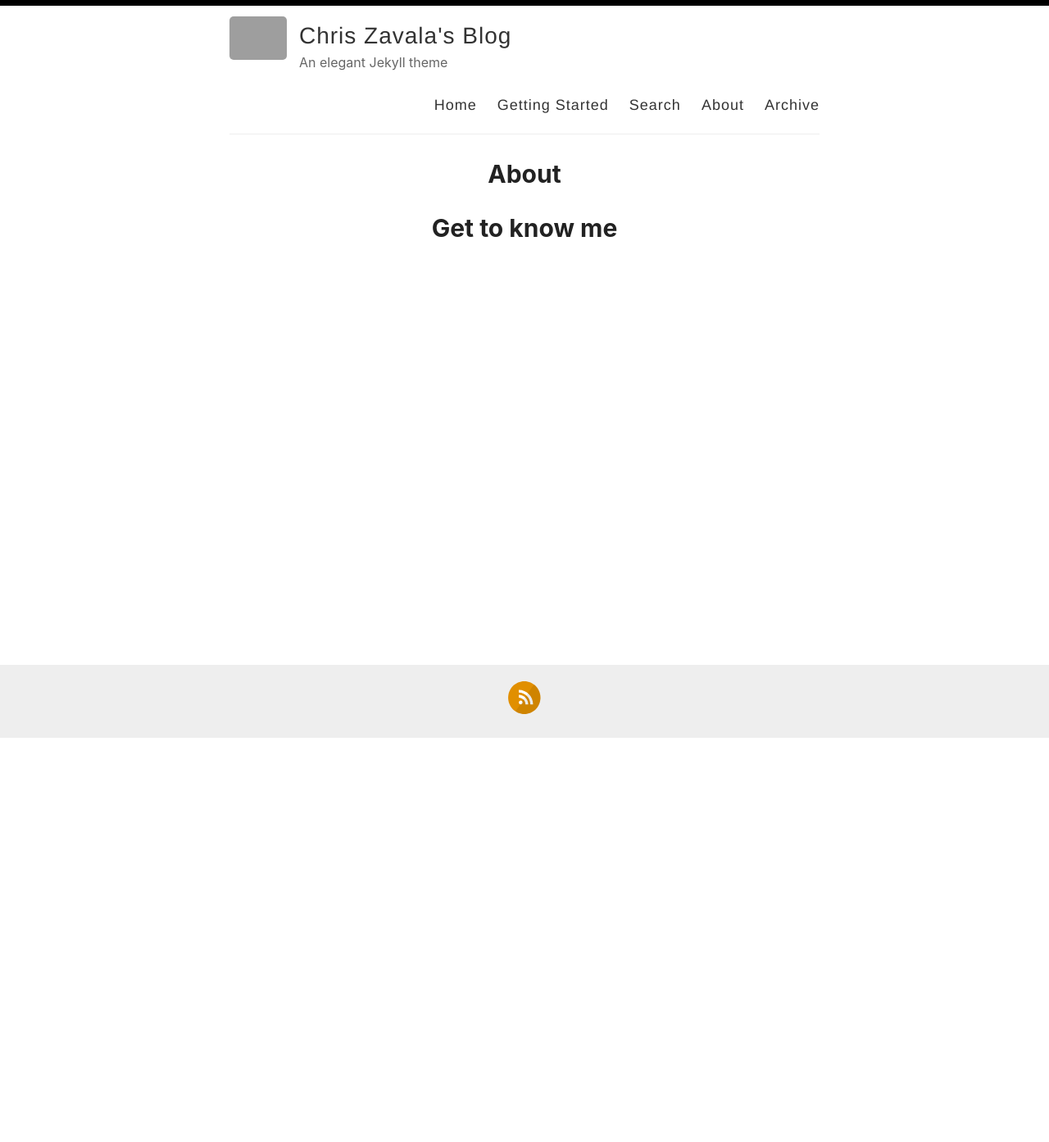
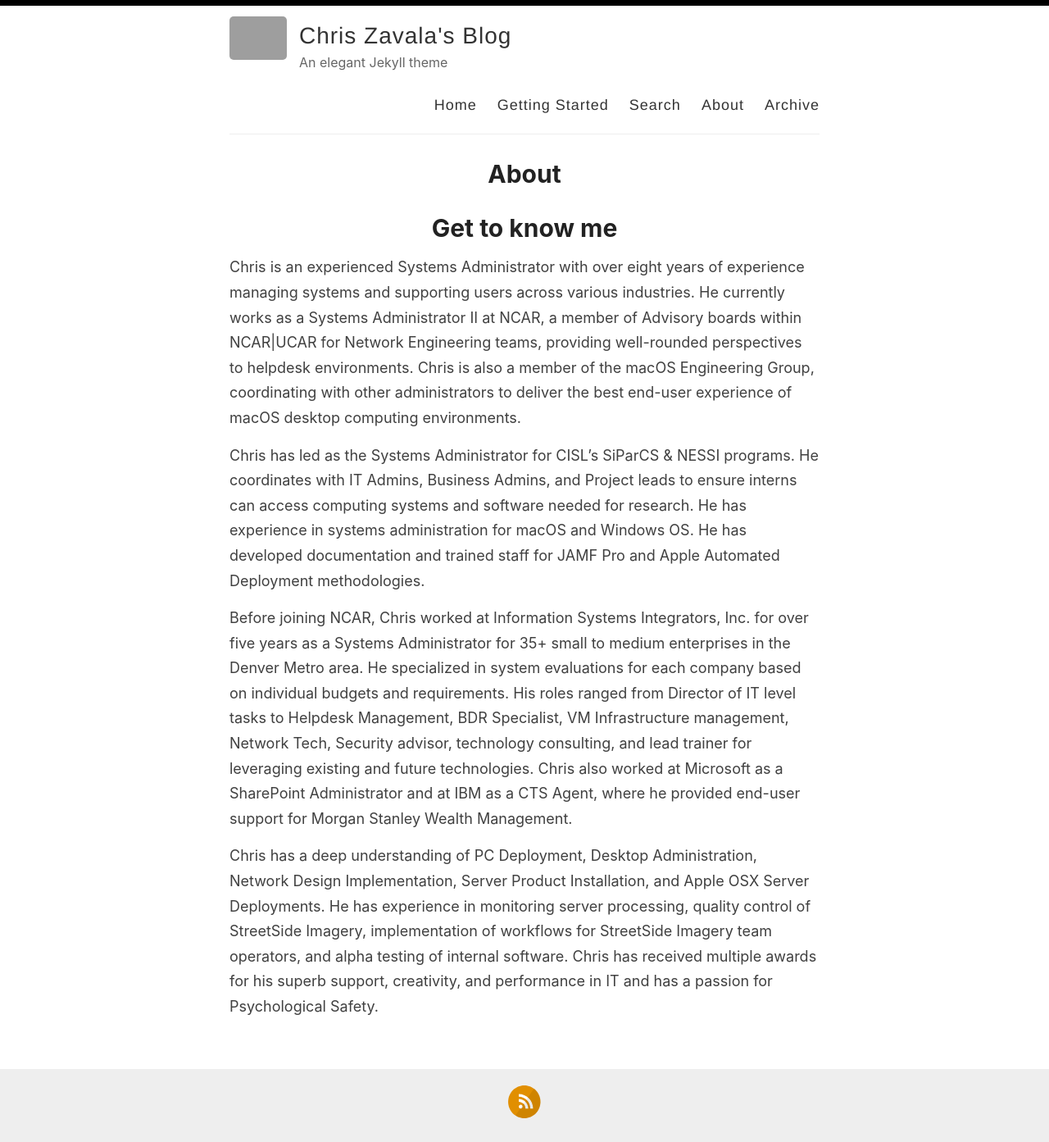
Before and after one commit to zavalalabs/zavalalabs.github.io, a Jekyll site: the page built from _pages/about.md, in a window 1280 px wide. Shown: the whole page at 82% size. Built offline with Jekyll 4.4.1, drawn with Linux system fonts in a browser that asks for light colours; before the commit the page ends 901 px from its top, so only the background shows below that; grey boxes are pictures that could not be loaded.

Commit message:
Add Linkedin summary

```diff
--- a/_pages/about.md
+++ b/_pages/about.md
@@ -5,3 +5,10 @@ permalink: /about/
 ---
 
 # Get to know me
+Chris is an experienced Systems Administrator with over eight years of experience managing systems and supporting users across various industries. He currently works as a Systems Administrator II at NCAR, a member of Advisory boards within NCAR|UCAR for Network Engineering teams, providing well-rounded perspectives to helpdesk environments. Chris is also a member of the macOS Engineering Group, coordinating with other administrators to deliver the best end-user experience of macOS desktop computing environments.
+
+Chris has led as the Systems Administrator for CISL's SiParCS & NESSI programs. He coordinates with IT Admins, Business Admins, and Project leads to ensure interns can access computing systems and software needed for research. He has experience in systems administration for macOS and Windows OS. He has developed documentation and trained staff for JAMF Pro and Apple Automated Deployment methodologies.
+
+Before joining NCAR, Chris worked at Information Systems Integrators, Inc. for over five years as a Systems Administrator for 35+ small to medium enterprises in the Denver Metro area. He specialized in system evaluations for each company based on individual budgets and requirements. His roles ranged from Director of IT level tasks to Helpdesk Management, BDR Specialist, VM Infrastructure management, Network Tech, Security advisor, technology consulting, and lead trainer for leveraging existing and future technologies. Chris also worked at Microsoft as a SharePoint Administrator and at IBM as a CTS Agent, where he provided end-user support for Morgan Stanley Wealth Management.
+
+Chris has a deep understanding of PC Deployment, Desktop Administration, Network Design Implementation, Server Product Installation, and Apple OSX Server Deployments. He has experience in monitoring server processing, quality control of StreetSide Imagery, implementation of workflows for StreetSide Imagery team operators, and alpha testing of internal software. Chris has received multiple awards for his superb support, creativity, and performance in IT and has a passion for Psychological Safety.
```
